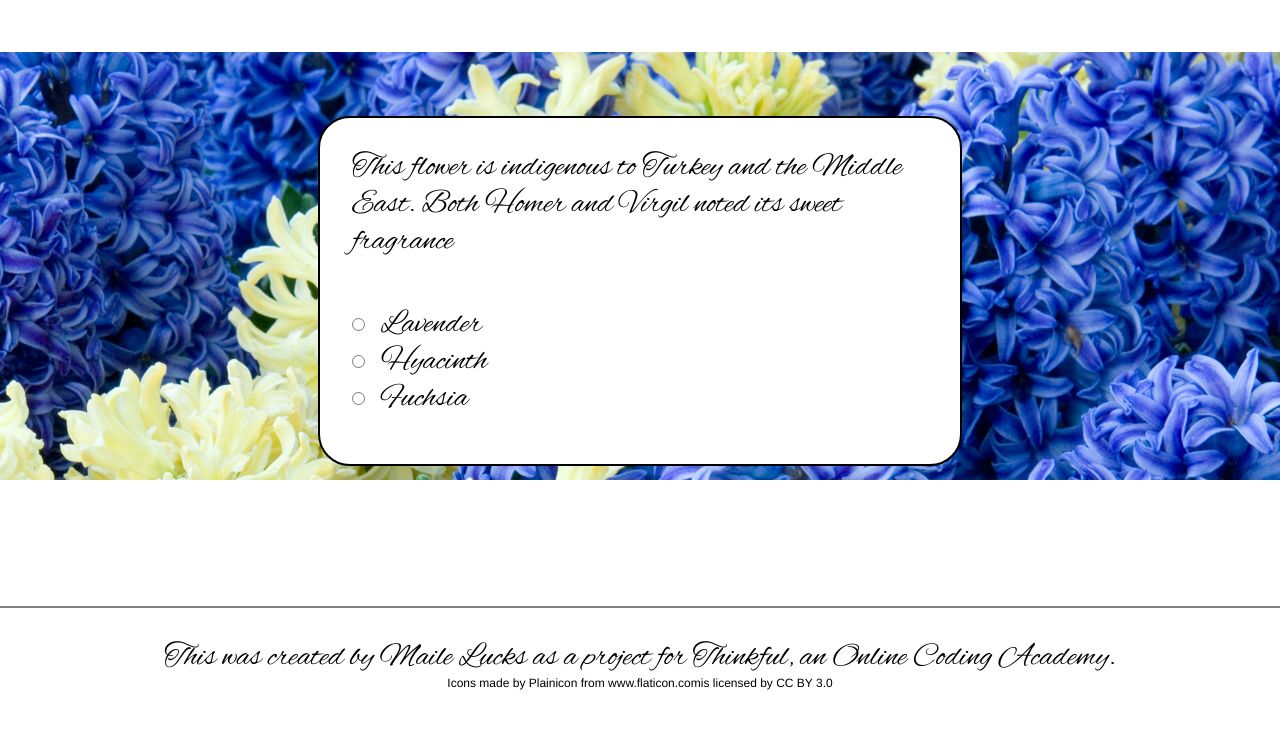
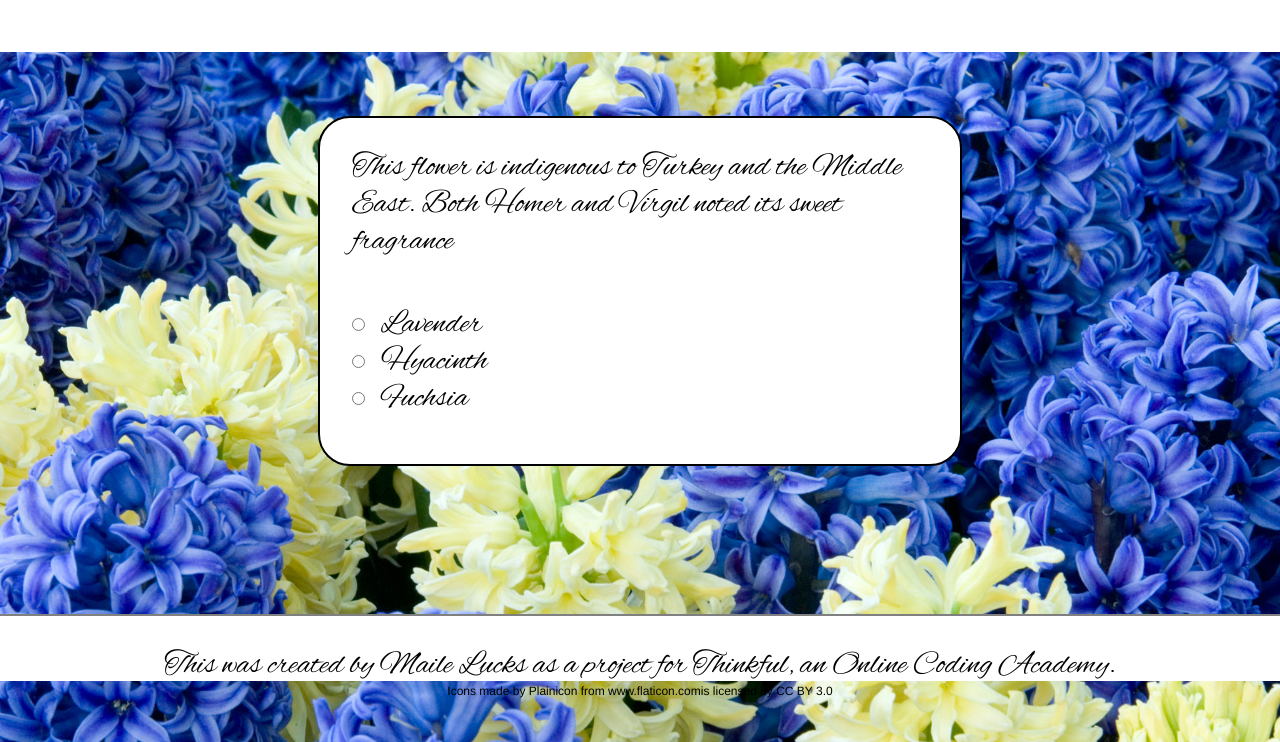
Before and after one commit to mailelucks/quiz-app, a plain HTML site: page index.html in a window 1280 px wide. Both pictures are taken after a click on the button "Start Quiz". Shown: the part 107-849 px from the top of the page. Before the commit the page ends 800 px from the top, so only its background shows below. Drawn offline with nearby package versions, Linux system fonts and the light colour scheme.

Commit message:
fixed background sizing

```diff
--- a/style/style.css
+++ b/style/style.css
@@ -97,7 +97,9 @@ h1 {
     -moz-background-size: cover;
     -o-background-size: cover;
     background-size: cover;
+    background-position: center center;
     text-align: left;
+    height: 100%;
 }
 .question {
     margin-bottom: 1em;
```
